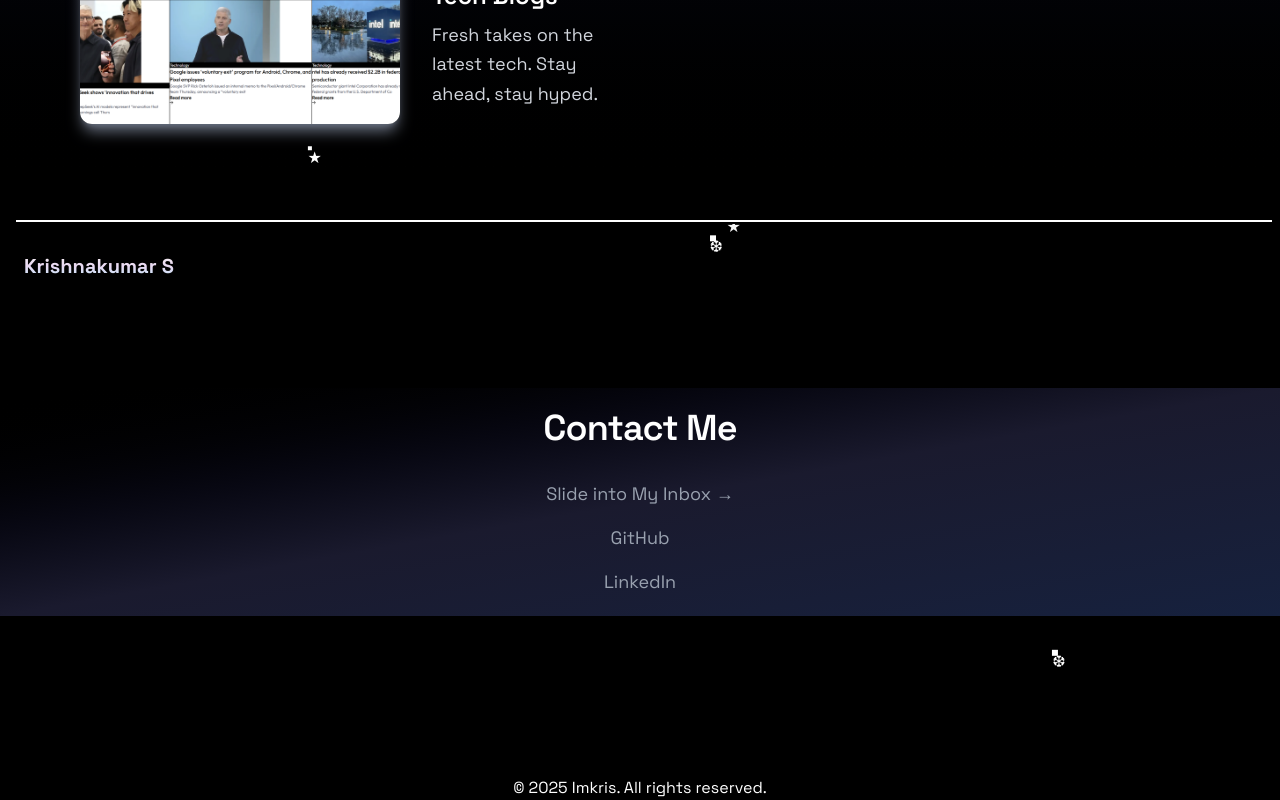
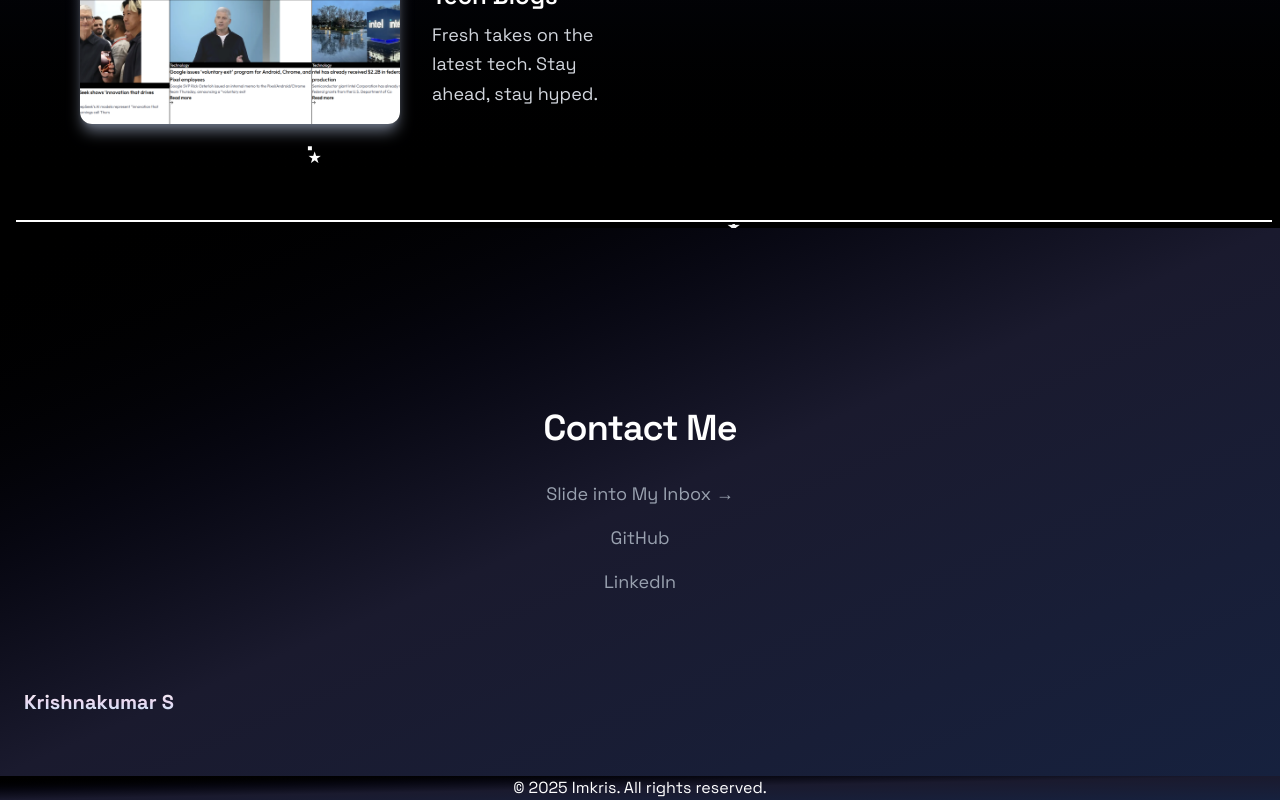
Before and after one commit to kriskris-27/Portfolio-RTF, a React (Vite) app: page / in a window 1280 px wide. Shown: the part 1636-2436 px from the top of the page. Built offline with nearby package versions, Linux system fonts and the light colour scheme; a web font is replaced by a local one.

Commit message:
contact and footer bug fixed

```diff
--- a/src/components/Contact.jsx
+++ b/src/components/Contact.jsx
@@ -3,30 +3,11 @@ import { motion } from "framer-motion";
 
 const Contact = () => {
   return (
-    <section id="contact" className="py-40 text-white text-center relative ">
-    <div className="z-100 bg-gradient-to-br from-black via-[#1a1a2e] to-[#16213e]
+    <section id="contact" className="py-40 text-white text-center relative bg-gradient-to-br from-black via-[#1a1a2e] to-[#16213e]">
+    <div className="z-100
     p-5
 ">
-      <motion.div
-        className="absolute top-6 left-6 text-xl font-bold text-gray-300"
-        initial={{ opacity: 0, x: -50, rotateY: 90 }}
-        animate={{ opacity: 1, x: 0, rotateY: 0 }}
-        transition={{ duration: 1, ease: "easeOut", delay: 0.3 }}
-      >
-        <motion.span
-  initial={{ opacity: 0, scale: 0.8 }}
-  animate={{ opacity: 1, scale: 1.2 }}
-  transition={{
-    duration: 2, // Slower animation
-    repeat: Infinity,
-    repeatType: "reverse",
-    ease: "easeInOut",
-  }}
-  className="text-transparent bg-clip-text bg-gradient-to-b from-[#FAF6F2] via-[#E8D7F1] to-[#C2E9FB]"
->
-  Krishnakumar S
-</motion.span>
-      </motion.div>
+
 
       {/* Title Animation */}
       <motion.h2
@@ -68,7 +49,29 @@ const Contact = () => {
           LinkedIn
         </a>
       </motion.div>
+
+      <motion.div
+        className="absolute bottom-15 left-6 text-xl font-bold text-gray-300"
+        initial={{ opacity: 0, x: -50, rotateY: 90 }}
+        animate={{ opacity: 1, x: 0, rotateY: 0 }}
+        transition={{ duration: 1, ease: "easeOut", delay: 0.3 }}
+      >
+        <motion.span
+  initial={{ opacity: 0, scale: 0.8 }}
+  animate={{ opacity: 1, scale: 1.2 }}
+  transition={{
+    duration: 2, // Slower animation
+    repeat: Infinity,
+    repeatType: "reverse",
+    ease: "easeInOut",
+  }}
+  className="text-transparent bg-clip-text bg-gradient-to-b from-[#FAF6F2] via-[#E8D7F1] to-[#C2E9FB]"
+>
+  Krishnakumar S
+</motion.span>
+      </motion.div>
       </div>
+
     </section>
   );
 };
--- a/src/components/Footer.jsx
+++ b/src/components/Footer.jsx
@@ -1,7 +1,6 @@
 const Footer = () => {
     return (
-      <footer className="p-0 relative bg-black
-before:absolute before:top-0 before:left-0 before:w-full before:h-full before:bg-gradient-radial before:from-[#111] before:via-[#000] before:to-[#111] before:opacity-80
+      <footer className="p-0 relative  bg-gradient-to-br from-black via-[#1a1a2e] to-[#16213e]
 text-center text-white">
         <p>&copy; 2025 Imkris. All rights reserved.</p>
       </footer>
```
